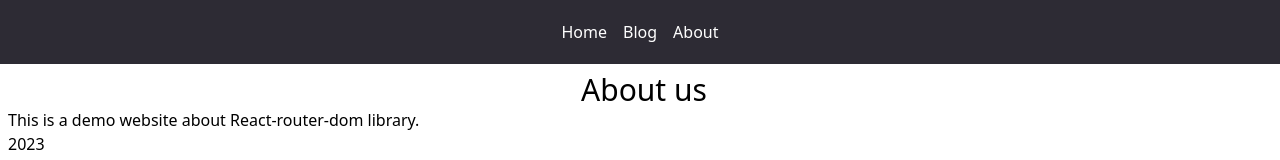
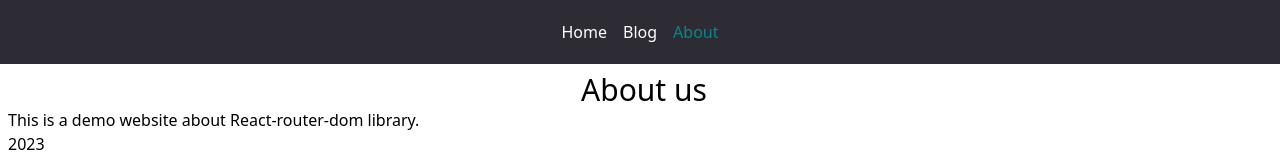
Before and after one commit to Aandi1989/ReactRouter6, a React (Create React App) app: page /about in a window 1280 px wide. Shown: the top 160 px of the page. Built offline with nearby package versions, Linux system fonts and the light colour scheme.

Commit message:
NavLink  .active

```diff
--- a/src/components/Layout.jsx
+++ b/src/components/Layout.jsx
@@ -1,12 +1,12 @@
-import { Link, Outlet } from 'react-router-dom';
+import { NavLink, Outlet } from 'react-router-dom';
 
 export const Layout = () => {
     return (
         <>
             <header className="text-white bg-bgColor h-16 flex justify-center items-center mb-2">
-                <Link className="mr-4 hover:underline" to="/">Home</Link>
-                <Link className="mr-4 hover:underline" to="/posts">Blog</Link>
-                <Link className="hover:underline" to="/about">About</Link>
+                <NavLink className="mr-4 hover:underline" to="/">Home</NavLink>
+                <NavLink className="mr-4 hover:underline" to="/posts">Blog</NavLink>
+                <NavLink className="hover:underline" to="/about">About</NavLink>
             </header>
             <main className="pl-2">
                 <Outlet />
--- a/src/globals.css
+++ b/src/globals.css
@@ -7,3 +7,8 @@
   padding: 0;
   box-sizing: border-box;
 }
+
+.active{
+  color:darkcyan;
+  cursor:default;
+}
```
